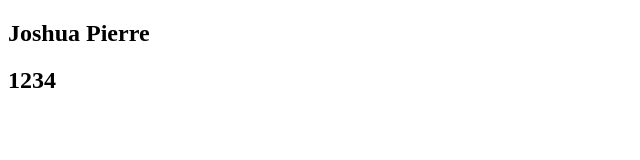
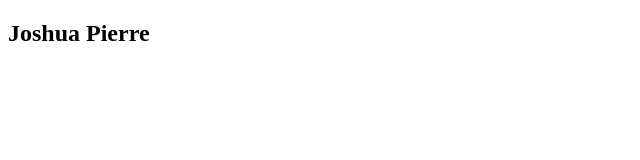
Before and after one commit to Minthare/prework-study-guide, a plain HTML site: page index.html in a window 1280 px wide. Shown: the full height of the page, 0-640 px from the left. Drawn offline with Linux system fonts and the light colour scheme.

Commit message:
Revert "adding 1234"
This reverts commit 1eef3db660c443c87611404e46a7bc6df811e80e.

```diff
--- a/index.html
+++ b/index.html
@@ -11,7 +11,7 @@
    </section>
 
    <section class="card" id="css-section">
-<h1>1234</h1>
+
    </section>
 
    <section class="card" id="git-section">
```
